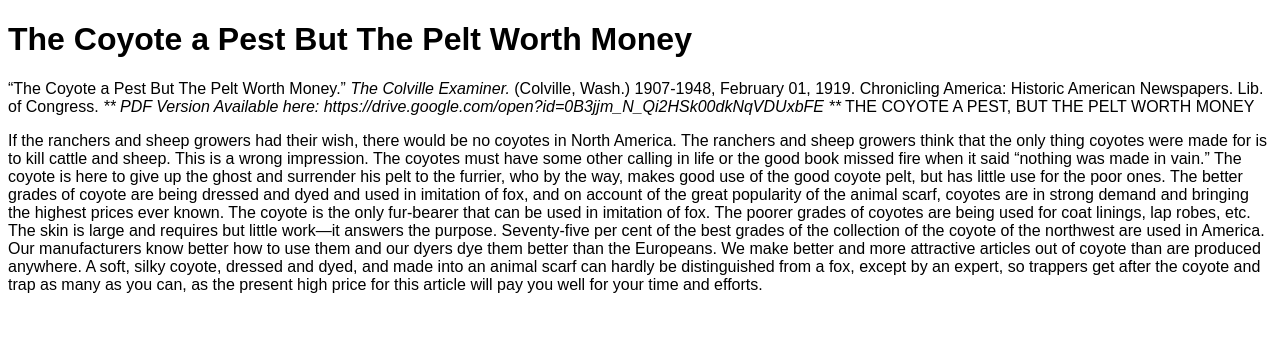
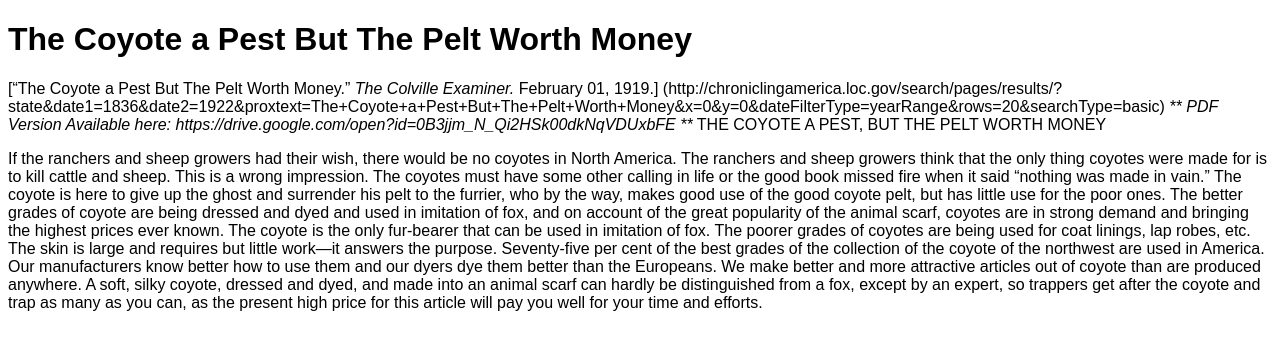
Before and after one commit to hofstra/coyote, a Jekyll site: the page built from _build/sources/_posts/2015-08-04-colville-coyote-pest.md, in a window 1280 px wide. Shown: the top 350 px of the page. Built offline with Jekyll 4.4.1, drawn with Linux system fonts in a browser that asks for light colours.

Commit message:
Update 2015-08-04-colville-coyote-pest.md

```diff
--- a/_build/sources/_posts/2015-08-04-colville-coyote-pest.md
+++ b/_build/sources/_posts/2015-08-04-colville-coyote-pest.md
@@ -10,7 +10,7 @@ tags:
 - Pelt
 ---
 
-“The Coyote a Pest But The Pelt Worth Money.” *The Colville Examiner.* (Colville, Wash.) 1907-1948, February 01, 1919. Chronicling America: Historic American Newspapers. Lib. of Congress.
+[“The Coyote a Pest But The Pelt Worth Money.” *The Colville Examiner.* February 01, 1919.] (http://chroniclingamerica.loc.gov/search/pages/results/?state&date1=1836&date2=1922&proxtext=The+Coyote+a+Pest+But+The+Pelt+Worth+Money&x=0&y=0&dateFilterType=yearRange&rows=20&searchType=basic)
 ***
 PDF Version Available here: https://drive.google.com/open?id=0B3jjm_N_Qi2HSk00dkNqVDUxbFE
 ***
```
